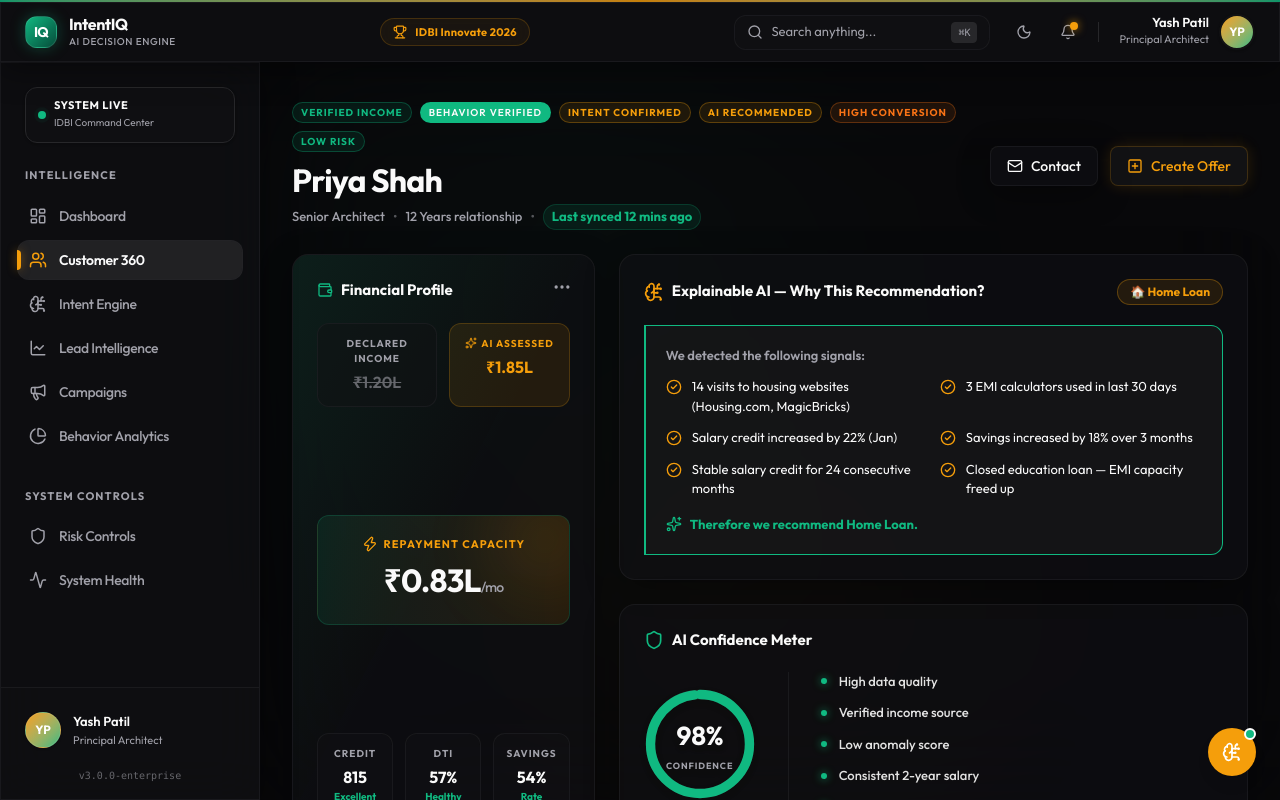
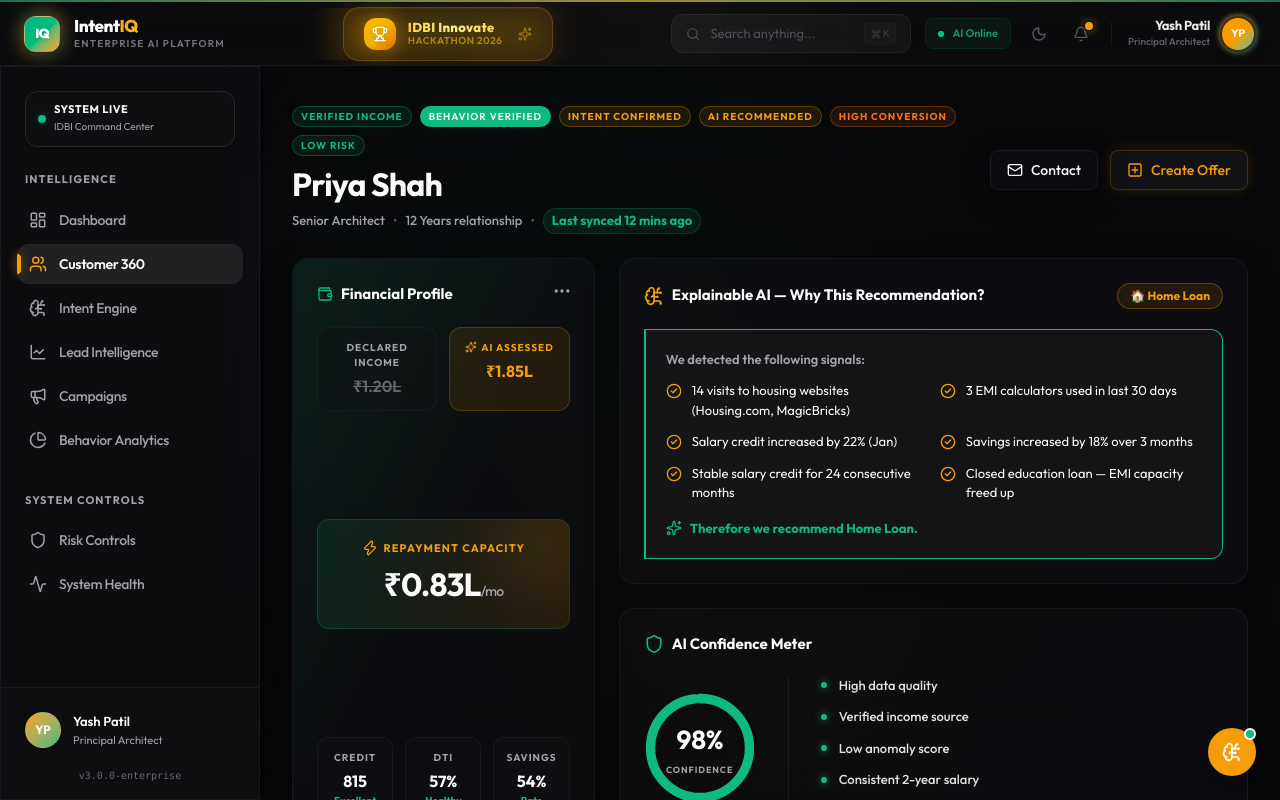
Before and after one commit to Yasshhh18/IntentAI, a React (Vite) app in the folder frontend/: page /customer in a window 1280 px wide. Built offline with nearby package versions, Linux system fonts and the light colour scheme.

Commit message:
feat: upgrade topbar and accent bar for premium look

```diff
--- a/frontend/src/components/layout/DashboardLayout.tsx
+++ b/frontend/src/components/layout/DashboardLayout.tsx
@@ -10,7 +10,9 @@
   return (
     <div className="bg-background text-on-surface font-sans h-screen flex flex-col overflow-hidden selection:bg-accent/20">
       {/* Premium top accent bar */}
-      <div className="h-[2px] w-full bg-gradient-to-r from-primary via-accent to-primary flex-shrink-0 z-50 opacity-80" />
+      <div className="h-[2px] w-full bg-gradient-to-r from-transparent via-primary/60 through-accent/80 to-transparent flex-shrink-0 z-50 relative overflow-hidden">
+        <div className="absolute inset-0 bg-gradient-to-r from-primary via-accent to-primary opacity-60" />
+      </div>
 
       <Topbar />
 
--- a/frontend/src/components/layout/Topbar.tsx
+++ b/frontend/src/components/layout/Topbar.tsx
@@ -1,65 +1,132 @@
-import { Search, Bell, Moon, Trophy } from 'lucide-react';
+import { Search, Bell, Moon, Trophy, Sparkles, Command } from 'lucide-react';
 import { Link } from 'react-router-dom';
 import { motion } from 'framer-motion';
 import { Button } from '../ui/button';
-import { Badge } from '../ui/badge';
+
 
 export default function Topbar() {
   return (
-    <header className="h-[60px] glass border-b border-outline/50 flex items-center justify-between px-6 flex-shrink-0 z-40 sticky top-0">
-      {/* Left: Brand */}
-      <Link to="/" className="flex items-center gap-3 hover:opacity-80 transition-opacity flex-shrink-0 group">
+    <header className="h-[64px] bg-surface/40 backdrop-blur-2xl border-b border-white/[0.06] flex items-center justify-between px-6 flex-shrink-0 z-40 sticky top-0 relative overflow-hidden">
+      {/* Subtle animated shimmer across header */}
+      <div className="absolute inset-0 pointer-events-none overflow-hidden">
         <motion.div
-          whileHover={{ rotate: 180 }}
-          transition={{ duration: 0.4, ease: "easeInOut" }}
-          className="w-8 h-8 rounded-xl bg-gradient-to-br from-primary to-primary-container flex items-center justify-center shadow-[0_0_15px_rgba(16,185,129,0.3)] border border-white/10"
+          animate={{ x: ['-100%', '200%'] }}
+          transition={{ duration: 8, repeat: Infinity, ease: 'linear', repeatDelay: 4 }}
+          className="absolute top-0 left-0 w-1/3 h-full bg-gradient-to-r from-transparent via-white/[0.02] to-transparent skew-x-[-20deg]"
+        />
+      </div>
+
+      {/* Left: Premium Brand */}
+      <Link to="/" className="flex items-center gap-3.5 hover:opacity-90 transition-opacity flex-shrink-0 group relative z-10">
+        <motion.div
+          whileHover={{ scale: 1.05 }}
+          whileTap={{ scale: 0.95 }}
+          className="relative"
         >
-          <span className="text-white text-[14px] font-bold tracking-tighter">IQ</span>
+          {/* Outer glow ring */}
+          <div className="absolute -inset-1 bg-gradient-to-br from-primary via-accent to-primary rounded-2xl opacity-40 blur-sm group-hover:opacity-60 transition-opacity" />
+          {/* Logo */}
+          <div className="relative w-9 h-9 rounded-xl bg-gradient-to-br from-primary via-emerald-500 to-accent flex items-center justify-center shadow-lg border border-white/20">
+            <span className="text-white text-[13px] font-black tracking-tighter drop-shadow-sm">IQ</span>
+          </div>
         </motion.div>
         <div className="hidden sm:flex flex-col">
-          <span className="text-[16px] font-bold text-on-surface tracking-tight leading-none group-hover:text-primary transition-colors">IntentIQ</span>
-          <span className="text-[10px] text-on-surface-variant font-medium tracking-[0.06em] uppercase mt-0.5">AI Decision Engine</span>
+          <span className="text-[17px] font-extrabold text-white tracking-tight leading-none">
+            Intent<span className="text-gradient-accent">IQ</span>
+          </span>
+          <span className="text-[10px] text-on-surface-variant/70 font-semibold tracking-[0.12em] uppercase mt-0.5">Enterprise AI Platform</span>
         </div>
       </Link>
 
-      {/* Center: Badge */}
-      <div className="hidden md:flex items-center">
-        <Badge variant="ai" className="px-3 py-1.5 gap-2 backdrop-blur-md bg-accent/5 border-accent/20">
-          <Trophy className="w-3.5 h-3.5" />
-          <div className="flex flex-col text-left leading-none">
-            <span className="text-[11px] font-bold tracking-wide">IDBI Innovate 2026</span>
+      {/* Center: Premium IDBI Innovate Badge */}
+      <div className="hidden md:flex items-center relative z-10">
+        <motion.div
+          initial={{ opacity: 0, y: -10 }}
+          animate={{ opacity: 1, y: 0 }}
+          transition={{ delay: 0.3, duration: 0.5 }}
+        >
+          <div className="relative group cursor-default">
+            {/* Outer glow */}
+            <div className="absolute -inset-1 bg-gradient-to-r from-amber-500/20 via-yellow-400/20 to-amber-500/20 rounded-2xl blur-md opacity-60 group-hover:opacity-100 transition-opacity duration-500" />
+
+            <div className="relative flex items-center gap-3 px-5 py-2.5 rounded-2xl bg-gradient-to-r from-amber-500/[0.08] via-yellow-500/[0.06] to-amber-500/[0.08] border border-amber-400/20 group-hover:border-amber-400/40 transition-all duration-500 backdrop-blur-md shadow-[inset_0_1px_0_rgba(255,255,255,0.05)]">
+              {/* Animated shimmer on hover */}
+              <motion.div
+                animate={{ x: ['-100%', '200%'] }}
+                transition={{ duration: 3, repeat: Infinity, ease: 'linear', repeatDelay: 2 }}
+                className="absolute inset-0 w-1/3 bg-gradient-to-r from-transparent via-amber-400/[0.08] to-transparent skew-x-[-20deg] rounded-2xl"
+              />
+
+              {/* Trophy with glow */}
+              <div className="relative">
+                <div className="absolute inset-0 bg-amber-400/30 blur-md rounded-full" />
+                <div className="relative w-8 h-8 rounded-xl bg-gradient-to-br from-amber-400 via-yellow-500 to-amber-600 flex items-center justify-center shadow-[0_0_20px_rgba(245,158,11,0.3)]">
+                  <Trophy className="w-4 h-4 text-white drop-shadow-sm" />
+                </div>
+              </div>
+
+              <div className="flex flex-col leading-none relative z-10">
+                <span className="text-[13px] font-extrabold tracking-wide text-transparent bg-clip-text bg-gradient-to-r from-amber-300 via-yellow-200 to-amber-300">
+                  IDBI Innovate
+                </span>
+                <span className="text-[10px] text-amber-400/60 font-semibold mt-0.5 tracking-wider uppercase">
+                  Hackathon 2026
+                </span>
+              </div>
+
+              {/* Decorative sparkle dots */}
+              <div className="flex items-center gap-1 ml-1">
+                <Sparkles className="w-3.5 h-3.5 text-amber-400/50" />
+              </div>
+            </div>
           </div>
-        </Badge>
+        </motion.div>
       </div>
 
-      {/* Right: Actions */}
-      <div className="flex items-center gap-2">
-        {/* Search */}
-        <div className="hidden lg:flex items-center gap-2 px-3 py-1.5 bg-surface/50 border border-outline/50 rounded-xl text-on-surface-variant hover:border-outline hover:bg-surface-variant transition-all cursor-text w-64 mr-2 group">
-          <Search className="w-4 h-4 flex-shrink-0 group-hover:text-primary transition-colors" />
-          <span className="text-[13px] flex-1">Search anything...</span>
-          <kbd className="text-[10px] font-mono font-medium bg-surface-variant border border-outline px-1.5 py-0.5 rounded text-on-surface-variant">⌘K</kbd>
+      {/* Right: Premium Actions */}
+      <div className="flex items-center gap-1.5 relative z-10">
+        {/* Search Bar */}
+        <div className="hidden lg:flex items-center gap-2.5 px-3.5 py-2 bg-white/[0.03] border border-white/[0.06] rounded-xl text-on-surface-variant hover:border-white/[0.12] hover:bg-white/[0.05] transition-all cursor-text w-60 mr-2 group backdrop-blur-sm">
+          <Search className="w-3.5 h-3.5 flex-shrink-0 opacity-40 group-hover:opacity-70 transition-opacity" />
+          <span className="text-[13px] flex-1 opacity-40 group-hover:opacity-60 transition-opacity">Search anything...</span>
+          <div className="flex items-center gap-0.5 opacity-30">
+            <kbd className="text-[10px] font-mono font-medium bg-white/[0.06] border border-white/[0.08] px-1.5 py-0.5 rounded text-on-surface-variant flex items-center gap-0.5">
+              <Command className="w-2.5 h-2.5" />K
+            </kbd>
+          </div>
         </div>
 
-        <Button variant="ghost" size="icon" className="rounded-full w-9 h-9">
-          <Moon className="w-4 h-4" />
+        {/* AI Status indicator */}
+        <div className="hidden xl:flex items-center gap-2 px-3 py-1.5 mr-1 rounded-lg bg-primary/[0.06] border border-primary/10">
+          <div className="relative flex h-1.5 w-1.5">
+            <span className="animate-ping absolute inline-flex h-full w-full rounded-full bg-primary opacity-75"></span>
+            <span className="relative inline-flex rounded-full h-1.5 w-1.5 bg-primary"></span>
+          </div>
+          <span className="text-[11px] text-primary/80 font-semibold">AI Online</span>
+        </div>
+
+        <Button variant="ghost" size="icon" className="rounded-xl w-9 h-9 hover:bg-white/[0.05]">
+          <Moon className="w-4 h-4 opacity-50" />
         </Button>
 
-        <Button variant="ghost" size="icon" className="rounded-full w-9 h-9 relative">
-          <Bell className="w-4 h-4" />
-          <span className="absolute top-2 right-2 w-2 h-2 bg-accent rounded-full shadow-[0_0_8px_rgba(245,158,11,0.8)]" />
+        <Button variant="ghost" size="icon" className="rounded-xl w-9 h-9 hover:bg-white/[0.05] relative">
+          <Bell className="w-4 h-4 opacity-50" />
+          <span className="absolute top-1.5 right-1.5 w-2 h-2 bg-accent rounded-full shadow-[0_0_8px_rgba(245,158,11,0.8)] ring-2 ring-surface/80" />
         </Button>
 
-        <div className="w-px h-5 bg-outline mx-1" />
+        <div className="w-px h-6 bg-white/[0.06] mx-1.5" />
 
         {/* Profile */}
-        <button className="flex items-center gap-2.5 pl-2 hover:opacity-80 transition-opacity">
+        <button className="flex items-center gap-2.5 pl-1 hover:opacity-80 transition-opacity group">
           <div className="text-right hidden sm:block">
-            <p className="text-[13px] font-semibold text-on-surface leading-none">Yash Patil</p>
-            <p className="text-[11px] text-on-surface-variant mt-0.5">Principal Architect</p>
+            <p className="text-[13px] font-bold text-white/90 leading-none tracking-tight">Yash Patil</p>
+            <p className="text-[10px] text-on-surface-variant/60 mt-0.5 font-medium">Principal Architect</p>
           </div>
-          <div className="w-9 h-9 rounded-full bg-gradient-to-br from-accent to-primary text-white flex items-center justify-center text-[12px] font-bold border-2 border-surface shadow-sm">
-            YP
+          <div className="relative">
+            <div className="absolute -inset-0.5 bg-gradient-to-br from-accent to-primary rounded-full opacity-50 blur-[2px] group-hover:opacity-80 transition-opacity" />
+            <div className="relative w-9 h-9 rounded-full bg-gradient-to-br from-accent via-amber-500 to-primary text-white flex items-center justify-center text-[11px] font-bold border-2 border-surface/80 shadow-lg">
+              YP
+            </div>
           </div>
         </button>
       </div>
```
